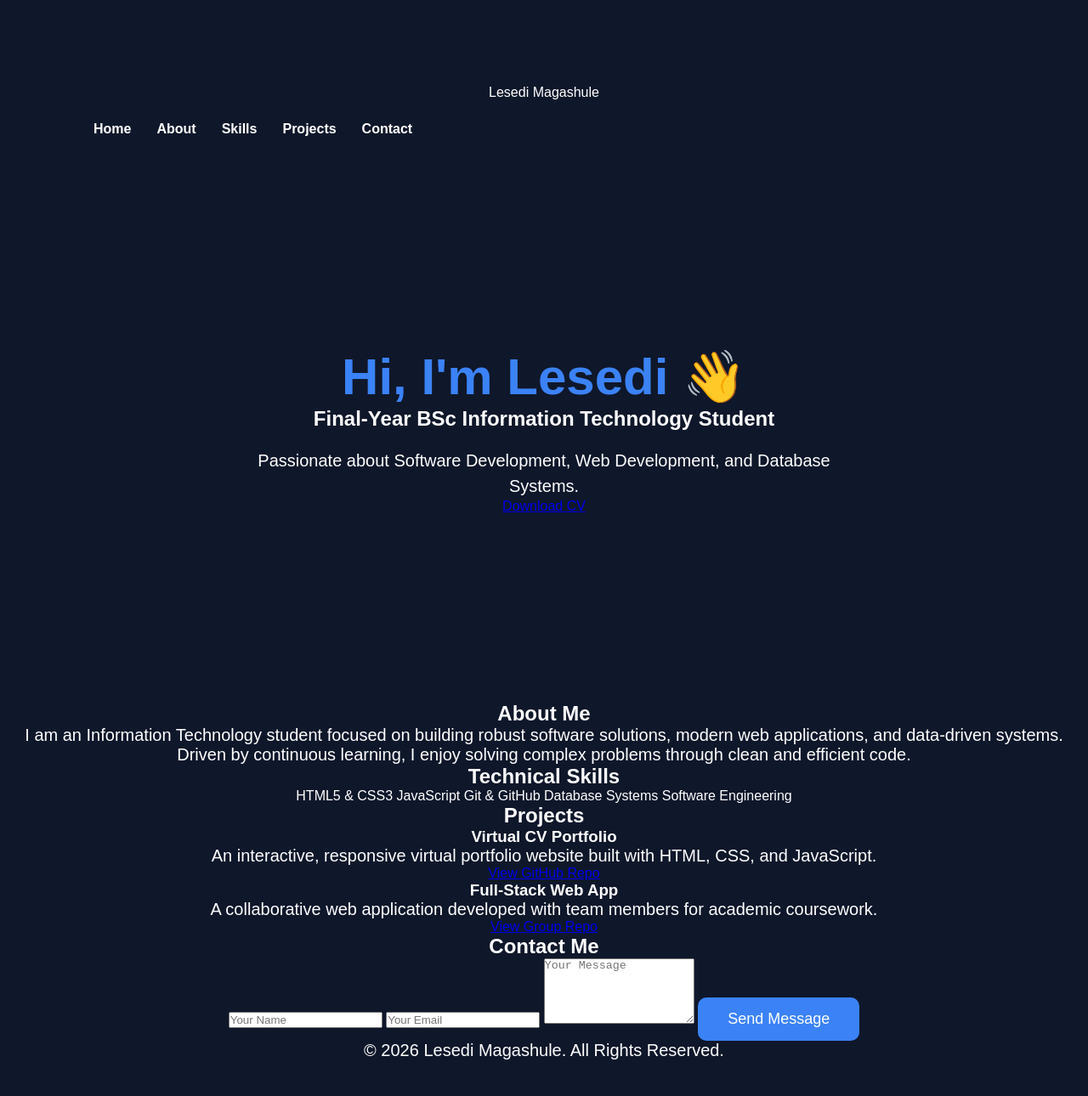
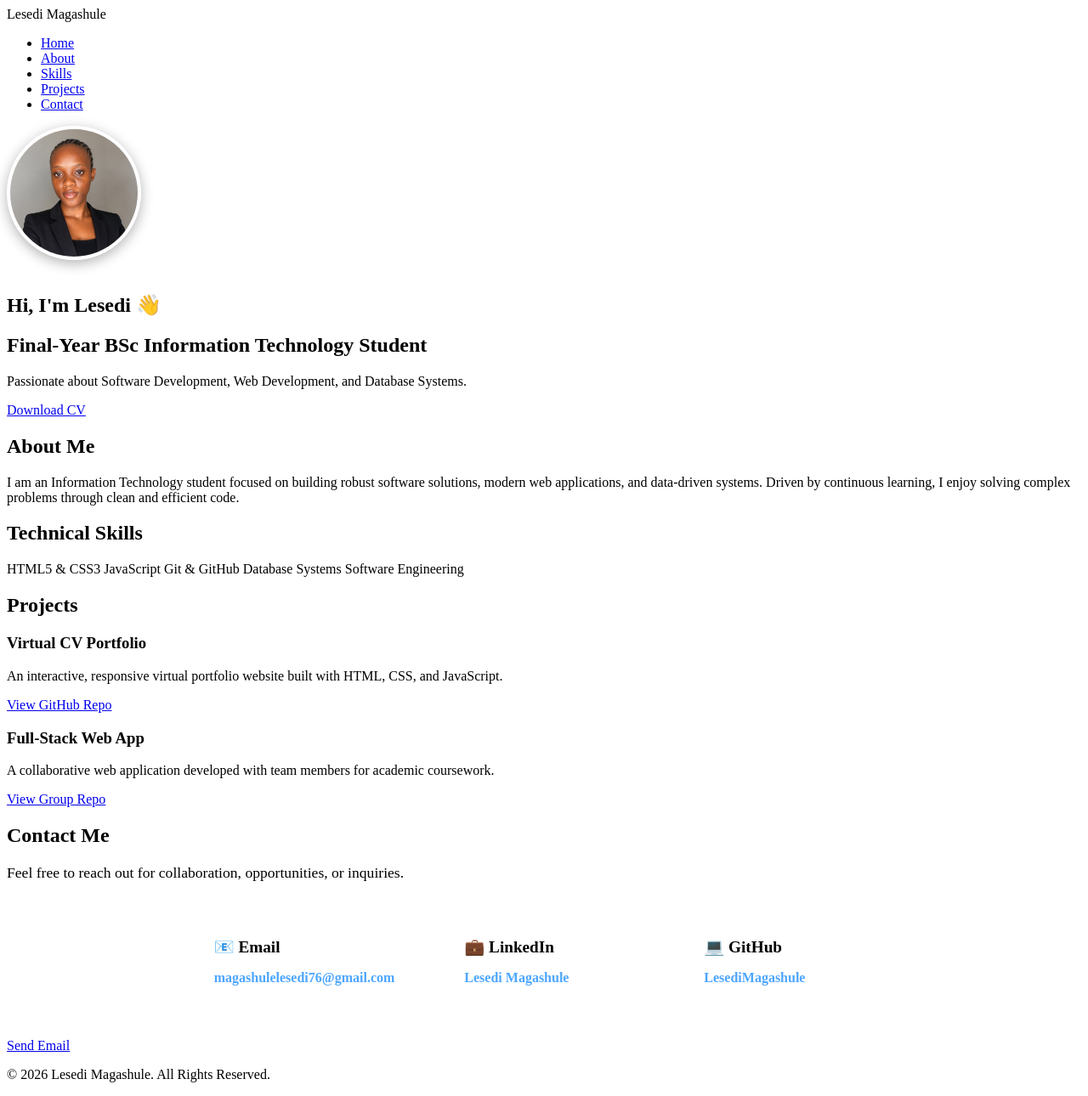
Before and after one commit to LesediMagashule/virtual-cv, a plain HTML site: page index.html in a window 1280 px wide. Shown: the whole page at 85% size. Before the commit the page ends 1248 px from the top, so only its background shows below. Drawn offline with Linux system fonts and the light colour scheme.

Commit message:
Update contact details and profile picture

```diff
--- a/index.html
+++ b/index.html
@@ -22,12 +22,15 @@
         </nav>
     </header>
 
-    <!-- Hero Section -->
+    <!-- Hero Section with Profile Picture -->
     <section id="hero" class="hero">
-        <h1>Hi, I'm Lesedi 👋</h1>
-        <h2>Final-Year BSc Information Technology Student</h2>
-        <p>Passionate about Software Development, Web Development, and Database Systems.</p>
-        <a href="CV.pdf.pdf" download="Lesedi_Magashule_CV.pdf" class="btn">Download CV</a>
+        <div class="hero-content">
+            <img src="images/profile.jpg" alt="Lesedi Magashule Profile Picture" class="profile-img">
+            <h1>Hi, I'm Lesedi 👋</h1>
+            <h2>Final-Year BSc Information Technology Student</h2>
+            <p>Passionate about Software Development, Web Development, and Database Systems.</p>
+            <a href="CV.pdf.pdf" download="Lesedi_Magashule_CV.pdf" class="btn">Download CV</a>
+        </div>
     </section>
 
     <!-- About Section -->
@@ -68,15 +71,29 @@
         </div>
     </section>
 
-    <!-- Contact Section -->
+    <!-- Professional Contact Section -->
     <section id="contact" class="section">
         <h2>Contact Me</h2>
-        <form id="contact-form">
-            <input type="text" placeholder="Your Name" required>
-            <input type="email" placeholder="Your Email" required>
-            <textarea placeholder="Your Message" rows="5" required></textarea>
-            <button type="submit" class="btn">Send Message</button>
-        </form>
+        <p class="contact-intro">Feel free to reach out for collaboration, opportunities, or inquiries.</p>
+
+        <div class="contact-cards">
+            <div class="contact-card">
+                <h3>📧 Email</h3>
+                <p><a href="mailto:magashulelesedi76@gmail.com">magashulelesedi76@gmail.com</a></p>
+            </div>
+            <div class="contact-card">
+                <h3>💼 LinkedIn</h3>
+                <p><a href="https://www.linkedin.com/in/lesedi-magashule-b91821417?utm_source=share_via&utm_content=profile&utm_medium=member_android" target="_blank">Lesedi Magashule</a></p>
+            </div>
+            <div class="contact-card">
+                <h3>💻 GitHub</h3>
+                <p><a href="https://github.com/LesediMagashule" target="_blank">LesediMagashule</a></p>
+            </div>
+        </div>
+
+        <div style="margin-top: 25px;">
+            <a href="mailto:magashulelesedi76@gmail.com" class="btn">Send Email</a>
+        </div>
     </section>
 
     <!-- Footer -->
--- a/style.css
+++ b/style.css
@@ -1,147 +1,47 @@
-body {
-    background-color: #0F172A;
-    color: white;
-    font-family: Arial, sans-serif;
-    text-align: center;
-    margin-top: 100px;
+/* Circular Profile Image */
+.profile-img {
+    width: 150px;
+    height: 150px;
+    border-radius: 50%;
+    object-fit: cover;
+    border: 4px solid rgba(255, 255, 255, 0.3);
+    margin-bottom: 15px;
+    box-shadow: 0 4px 15px rgba(0, 0, 0, 0.3);
 }
 
-h1 {
-    color: #3B82F6;
+/* Professional Contact Layout */
+.contact-intro {
+    margin-bottom: 25px;
+    font-size: 1.1rem;
 }
 
-p {
-    font-size: 20px;
-}*{
-    margin:0;
-    padding:0;
-    box-sizing:border-box;
+.contact-cards {
+    display: flex;
+    justify-content: center;
+    gap: 20px;
+    flex-wrap: wrap;
+    margin-top: 20px;
 }
 
-body{
-
-    background:#0F172A;
-
-    color:white;
-
-    font-family:Arial, Helvetica, sans-serif;
-
+.contact-card {
+    background: rgba(255, 255, 255, 0.08);
+    padding: 20px 30px;
+    border-radius: 10px;
+    border: 1px solid rgba(255, 255, 255, 0.15);
+    min-width: 200px;
 }
 
-nav{
-
-    display:flex;
-
-    justify-content:space-between;
-
-    align-items:center;
-
-    padding:25px 80px;
-
+.contact-card h3 {
+    margin-bottom: 8px;
+    font-size: 1.2rem;
 }
 
-nav h2{
-
-    color:#3B82F6;
-
+.contact-card a {
+    color: #4da6ff;
+    text-decoration: none;
+    font-weight: bold;
 }
 
-nav ul{
-
-    display:flex;
-
-    list-style:none;
-
+.contact-card a:hover {
+    text-decoration: underline;
 }
-
-nav ul li{
-
-    margin-left:30px;
-
-}
-
-nav a{
-
-    color:white;
-
-    text-decoration:none;
-
-    font-weight:bold;
-
-}
-
-nav a:hover{
-
-    color:#3B82F6;
-
-}
-
-.hero{
-
-    height:80vh;
-
-    display:flex;
-
-    flex-direction:column;
-
-    justify-content:center;
-
-    align-items:center;
-
-    text-align:center;
-
-}
-
-.hero h1{
-
-    font-size:60px;
-
-    color:#3B82F6;
-
-}
-
-.hero h3{
-
-    margin-top:15px;
-
-    font-size:28px;
-
-}
-
-.hero p{
-
-    width:700px;
-
-    margin-top:20px;
-
-    line-height:30px;
-
-    font-size:20px;
-
-}
-
-button{
-
-    margin-top:35px;
-
-    padding:15px 35px;
-
-    border:none;
-
-    border-radius:10px;
-
-    background:#3B82F6;
-
-    color:white;
-
-    font-size:18px;
-
-    cursor:pointer;
-
-}
-
-button:hover{
-
-    background:#2563EB;
-
-}
```
Also changed, not shown: images/profile.jpg (added).
